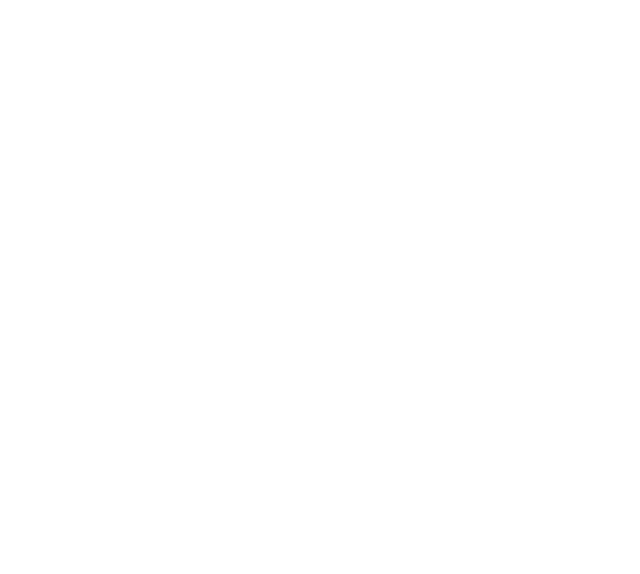
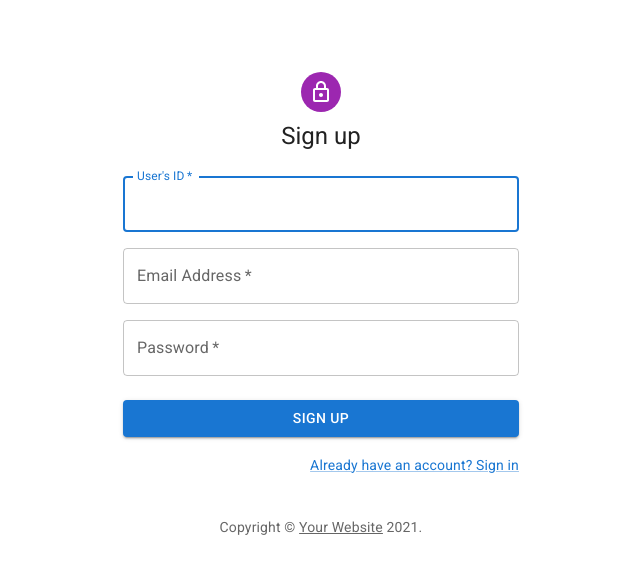
Before and after one commit to dinkha-phan/classroom-ui-project, a React (Create React App) app in the folder classroom-ui/: page /signup in a window 1280 px wide. Shown: the top 574 px of the page, without its empty margins (319-959 px from the left). Built offline with nearby package versions, Linux system fonts and the light colour scheme.

Commit message:
merge signin + signup

```diff
--- a/classroom-ui/package.json
+++ b/classroom-ui/package.json
@@ -15,6 +15,7 @@
     "moment": "^2.29.1",
     "react": "^17.0.2",
     "react-dom": "^17.0.2",
+    "react-google-button": "^0.7.2",
     "react-router-dom": "^5.2.0",
     "react-scripts": "4.0.3",
     "web-vitals": "^1.1.2"
--- a/classroom-ui/src/App.js
+++ b/classroom-ui/src/App.js
@@ -4,6 +4,8 @@
 import { IsUserRedirect, ProtectedRoute } from './routes/Routes';
 import { useLocalContext } from "./context/context";
 import Main from "./components/Main/Main";
+import SignIn from "./components/SignIn/SignIn";
+import SignUp from "./components/SignUp/SignUp";
 
 const createdClasses = [{className:"class 1"},{className:"class 2"}];
 const joinedClasses = [{className:"class 3"},{className:"class 4"}];
@@ -20,7 +22,16 @@
                         path="/signin"
                         exact
                     >
-                        <Login />
+                        <SignIn />
+                    </IsUserRedirect>
+
+                    <IsUserRedirect
+                        user={loggedInMail}
+                        loggedInPath="/"
+                        path="/signup"
+                        exact
+                    >
+                        <SignUp/>
                     </IsUserRedirect>
 
                     <ProtectedRoute user={loggedInMail} path="/" exact>
--- a/classroom-ui/src/components/SignUp/SignUp.js
+++ b/classroom-ui/src/components/SignUp/SignUp.js
@@ -55,8 +55,8 @@
     fetch(recipeUrl, requestMetadata)
         .then(res => res.json())
         .then((result)=>{
-          if(result == 'success')
-          window.location.assign("http://localhost:3000/login")
+          if(result === 'success')
+          window.location.assign("http://localhost:3000/signin")
         });
   };
 
@@ -123,7 +123,7 @@
             </Button>
             <Grid container justifyContent="flex-end">
               <Grid item>
-                <Link href="/login" variant="body2">
+                <Link href="/signin" variant="body2">
                   Already have an account? Sign in
                 </Link>
               </Grid>
```
Also changed, not shown: 1 other file (tests, documents, lock files or other folders).
